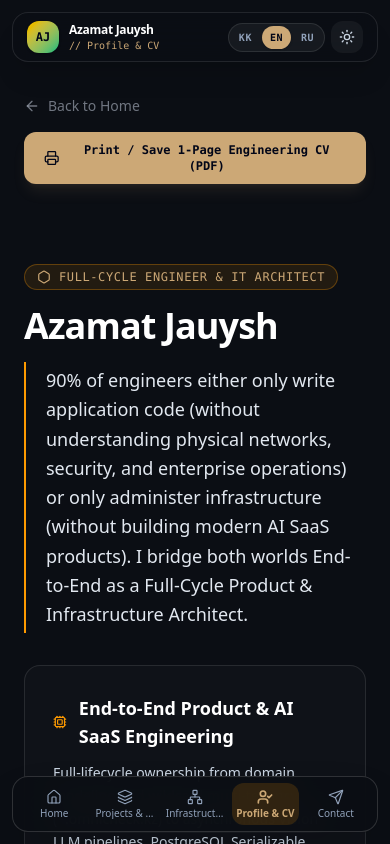
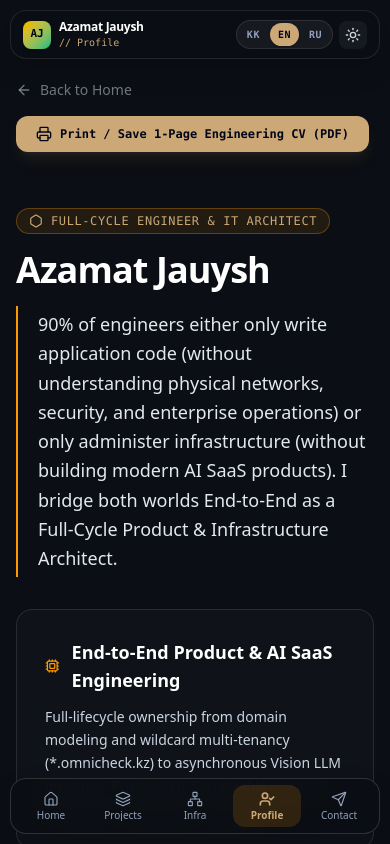
Before and after one commit to Jauysh/portfolio-website, a Next.js app: page /en/about in a window 390 px wide. Shown: the top 844 px of the page. Built offline with nearby package versions, Linux system fonts and the light colour scheme; no server answers.

Commit message:
fix(mobile): add Next.js 16 allowedDevOrigins for LAN phone testing, fix mobile grid min-w-0 overflow & remove duplicate footer

```diff
--- a/src/app/[locale]/about/page.tsx
+++ b/src/app/[locale]/about/page.tsx
@@ -52,7 +52,7 @@ export default function AboutPage() {
     <div className="min-h-screen bg-slate-50 text-slate-600 dark:bg-[#0B0E14] dark:text-slate-gray font-sans selection:bg-emerald-400/30 dark:selection:bg-amber/30 selection:text-slate-900 dark:selection:text-white">
       <div className="fixed inset-0 bg-[radial-gradient(circle_at_top_right,#e0e7ff,#f8fafc)] dark:bg-[radial-gradient(circle_at_top_right,#1d1b4b,#0B0E14)] -z-10 transition-colors duration-500 print:hidden" />
 
-      <main className="max-w-5xl mx-auto px-6 py-24 lg:py-32 space-y-20 print:py-4 print:px-0 print:space-y-6">
+      <main className="max-w-5xl mx-auto px-4 sm:px-6 pt-20 pb-16 lg:py-32 space-y-14 sm:space-y-20 print:py-4 print:px-0 print:space-y-6">
         {/* Top Navigation (Hidden in Print) */}
         <div className="flex flex-wrap items-center justify-between gap-4 print:hidden">
           <Link
--- a/src/app/[locale]/infrastructure/page.tsx
+++ b/src/app/[locale]/infrastructure/page.tsx
@@ -156,9 +156,9 @@ export default function InfrastructurePage() {
           </Link>
 
           <div className="space-y-4 max-w-4xl">
-            <div className="inline-flex items-center gap-2 px-3 py-1 rounded-full bg-emerald-500/10 border border-emerald-500/20 text-xs font-mono text-emerald-700 dark:text-emerald-400">
-              <Network className="w-3.5 h-3.5" />
-              <span>
+            <div className="inline-flex items-center gap-2 px-3 py-1.5 rounded-2xl sm:rounded-full bg-emerald-500/10 border border-emerald-500/20 text-[11px] sm:text-xs font-mono text-emerald-700 dark:text-emerald-400 max-w-full">
+              <Network className="w-3.5 h-3.5 shrink-0" />
+              <span className="break-words">
                 7–8 CAMPUSES SD-WAN · PROXMOX VE CLUSTER · 5-LAYER DMZ · 100 TB WORKSPACE
               </span>
             </div>
--- a/src/app/[locale]/layout.tsx
+++ b/src/app/[locale]/layout.tsx
@@ -250,7 +250,7 @@ export default async function RootLayout({
           dangerouslySetInnerHTML={{ __html: JSON.stringify(jsonLd) }}
         />
       </head>
-      <body className="antialiased selection:bg-cyan-500 selection:text-white min-h-screen flex flex-col">
+      <body className="antialiased selection:bg-cyan-500 selection:text-white min-h-screen flex flex-col w-full max-w-[100vw] overflow-x-hidden">
         <NextIntlClientProvider messages={messages}>
           <ThemeProvider
             attribute="class"
@@ -260,7 +260,9 @@ export default async function RootLayout({
           >
             <div className="ambient-glow" />
             <Navigation />
-            <main className="flex-grow z-10 pb-24 md:pb-0">{children}</main>
+            <main className="flex-grow z-10 pb-24 md:pb-0 w-full max-w-[100vw] overflow-x-hidden min-w-0">
+              {children}
+            </main>
             <Footer />
           </ThemeProvider>
         </NextIntlClientProvider>
--- a/src/app/[locale]/projects/page.tsx
+++ b/src/app/[locale]/projects/page.tsx
@@ -72,9 +72,9 @@ export default function ProjectsPage() {
 
           <div className="flex flex-col lg:flex-row lg:items-end justify-between gap-6">
             <div className="space-y-3 max-w-3xl">
-              <div className="inline-flex items-center gap-2 px-3 py-1 rounded-full bg-amber-500/10 border border-amber-500/20 text-xs font-mono text-amber-700 dark:text-amber">
-                <Sparkles className="w-3.5 h-3.5" />
-                <span>
+              <div className="inline-flex items-center gap-2 px-3 py-1.5 rounded-2xl sm:rounded-full bg-amber-500/10 border border-amber-500/20 text-[11px] sm:text-xs font-mono text-amber-700 dark:text-amber max-w-full">
+                <Sparkles className="w-3.5 h-3.5 shrink-0" />
+                <span className="break-words">
                   {locale === "kk"
                     ? `${ALL_PROJECTS.length} ӨНДІРІСТІК ЖОБА · ENGINEERING CASE STUDIES + B2B ВИТРИНА`
                     : locale === "ru"
--- a/src/app/globals.css
+++ b/src/app/globals.css
@@ -9,9 +9,23 @@
 }
 
 @layer base {
+  html,
+  body {
+    max-width: 100vw;
+    overflow-x: hidden;
+    -webkit-text-size-adjust: 100%;
+  }
+
   body {
     background: radial-gradient(circle at top right, #1d1b4b, #0B0E14);
-    background-attachment: fixed;
     color: var(--color-slate-gray);
   }
 }
+
+.no-scrollbar::-webkit-scrollbar {
+  display: none;
+}
+.no-scrollbar {
+  -ms-overflow-style: none;
+  scrollbar-width: none;
+}
--- a/src/components/Navigation.tsx
+++ b/src/components/Navigation.tsx
@@ -14,22 +14,61 @@ import {
   Send,
 } from "lucide-react";
 import LanguageSwitcher from "@/components/LanguageSwitcher";
-import { useTranslations } from "next-intl";
+import { useLocale, useTranslations } from "next-intl";
+
+const MOBILE_LABELS: Record<
+  string,
+  { home: string; projects: string; infrastructure: string; about: string; contact: string }
+> = {
+  kk: {
+    home: "Басты",
+    projects: "Жобалар",
+    infrastructure: "Инфра",
+    about: "Профиль",
+    contact: "Байланыс",
+  },
+  en: {
+    home: "Home",
+    projects: "Projects",
+    infrastructure: "Infra",
+    about: "Profile",
+    contact: "Contact",
+  },
+  ru: {
+    home: "Главная",
+    projects: "Проекты",
+    infrastructure: "Инфра",
+    about: "Профиль",
+    contact: "Контакт",
+  },
+};
 
 export default function Navigation() {
   const pathname = usePathname();
   const { theme, setTheme } = useTheme();
   const [mounted, setMounted] = useState(false);
   const t = useTranslations("nav");
+  const locale = useLocale();
+  const mLabels = MOBILE_LABELS[locale] || MOBILE_LABELS.kk;
 
   useEffect(() => setMounted(true), []);
 
   const links = [
-    { href: "/", label: t("home"), icon: Home },
-    { href: "/projects", label: t("projects"), icon: Layers },
-    { href: "/infrastructure", label: t("infrastructure"), icon: Network },
-    { href: "/about", label: t("about"), icon: UserCheck },
-    { href: "/contact", label: t("contact"), icon: Send },
+    { href: "/", label: t("home"), shortLabel: mLabels.home, icon: Home },
+    {
+      href: "/projects",
+      label: t("projects"),
+      shortLabel: mLabels.projects,
+      icon: Layers,
+    },
+    {
+      href: "/infrastructure",
+      label: t("infrastructure"),
+      shortLabel: mLabels.infrastructure,
+      icon: Network,
+    },
+    { href: "/about", label: t("about"), shortLabel: mLabels.about, icon: UserCheck },
+    { href: "/contact", label: t("contact"), shortLabel: mLabels.contact, icon: Send },
   ];
 
   const activeLink =
@@ -100,18 +139,18 @@ export default function Navigation() {
       </header>
 
       {/* Mobile Top Compact Bar (< md) */}
-      <header className="flex md:hidden fixed top-3 inset-x-3 z-50 print:hidden">
-        <div className="w-full px-3.5 py-2 rounded-2xl bg-white/90 dark:bg-[#0B0E14]/90 backdrop-blur-md border border-slate-200 dark:border-white/10 shadow-xl flex items-center justify-between gap-2">
-          <Link href="/" className="flex items-center gap-2.5 min-w-0">
-            <span className="w-8 h-8 rounded-xl bg-gradient-to-br from-amber-400 to-emerald-500 flex items-center justify-center text-slate-950 font-black text-xs font-mono shrink-0 shadow-sm">
+      <header className="flex md:hidden fixed top-2.5 inset-x-2.5 z-50 print:hidden">
+        <div className="w-full max-w-full px-3 py-2 rounded-2xl bg-white/92 dark:bg-[#0B0E14]/92 backdrop-blur-md border border-slate-200 dark:border-white/10 shadow-xl flex items-center justify-between gap-2 overflow-hidden">
+          <Link href="/" className="flex items-center gap-2 min-w-0 flex-1">
+            <span className="w-7 h-7 rounded-lg bg-gradient-to-br from-amber-400 to-emerald-500 flex items-center justify-center text-slate-950 font-black text-[11px] font-mono shrink-0 shadow-sm">
               AJ
             </span>
             <div className="flex flex-col min-w-0">
               <span className="text-xs font-bold tracking-tight text-slate-900 dark:text-white truncate">
-                Azamat Jauysh
+                {locale === "kk" ? "Азамат Жауыш" : "Azamat Jauysh"}
               </span>
               <span className="text-[10px] font-mono text-amber-600 dark:text-amber truncate">
-                // {activeLink.label}
+                // {activeLink.shortLabel}
               </span>
             </div>
           </Link>
@@ -121,7 +160,7 @@ export default function Navigation() {
             {mounted && (
               <button
                 onClick={() => setTheme(theme === "dark" ? "light" : "dark")}
-                className="p-2 rounded-xl text-slate-600 hover:text-slate-900 bg-slate-100 dark:bg-white/5 dark:text-slate-300 dark:hover:text-white transition-colors"
+                className="p-1.5 rounded-lg text-slate-600 hover:text-slate-900 bg-slate-100 dark:bg-white/5 dark:text-slate-300 dark:hover:text-white transition-colors shrink-0"
                 aria-label="Toggle Theme"
               >
                 {theme === "dark" ? (
@@ -138,9 +177,9 @@ export default function Navigation() {
       {/* Mobile Bottom App Dock (< md) */}
       <nav
         aria-label="Mobile Bottom Navigation"
-        className="flex md:hidden fixed bottom-3 inset-x-3 z-50 print:hidden"
+        className="flex md:hidden fixed bottom-2.5 inset-x-2.5 z-50 print:hidden"
       >
-        <div className="w-full px-2 py-1.5 rounded-2xl bg-white/95 dark:bg-[#0B0E14]/95 backdrop-blur-md border border-slate-200 dark:border-white/15 shadow-2xl grid grid-cols-5 gap-1">
+        <div className="w-full max-w-full px-1.5 py-1.5 rounded-2xl bg-white/95 dark:bg-[#0B0E14]/95 backdrop-blur-md border border-slate-200 dark:border-white/15 shadow-2xl grid grid-cols-5 gap-1 overflow-hidden">
           {links.map((link) => {
             const Icon = link.icon;
             const isActive =
@@ -151,19 +190,19 @@ export default function Navigation() {
               <Link
                 key={link.href}
                 href={link.href}
-                className={`flex flex-col items-center justify-center py-1.5 px-1 rounded-xl transition-all ${
+                className={`min-w-0 overflow-hidden flex flex-col items-center justify-center py-1.5 px-0.5 rounded-xl transition-all ${
                   isActive
                     ? "bg-amber-500/15 text-amber-600 dark:text-amber font-bold"
                     : "text-slate-500 dark:text-slate-400 hover:text-slate-900 dark:hover:text-white"
                 }`}
               >
                 <Icon
-                  className={`w-4 h-4 mb-0.5 ${
+                  className={`w-4 h-4 mb-0.5 shrink-0 ${
                     isActive ? "stroke-[2.5]" : "stroke-[1.75]"
                   }`}
                 />
-                <span className="text-[10px] leading-tight truncate max-w-full">
-                  {link.label}
+                <span className="text-[10px] leading-tight truncate w-full text-center">
+                  {link.shortLabel}
                 </span>
               </Link>
             );
```
Also changed, not shown: next.config.ts (+19 -5 lines), src/app/[locale]/page.tsx (+8 -24 lines).
